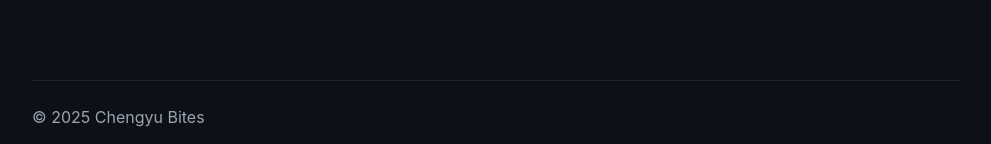
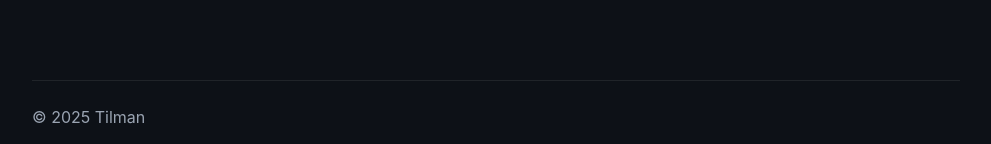
Before and after one commit to kohlenberg/chengyudaily, a Jekyll site: the page built from index.html, in a window 1280 px wide and 900 px high, scrolled down 5241 px. Shown: the part 753-897 px from the top of the window, without its empty margins (144-1135 px from the left). Built offline with Jekyll 4.4.1, drawn with Linux system fonts in a browser that asks for light colours; some of the changed lines change nothing that is shown.

Commit message:
Update _config.yml

```diff
--- a/_config.yml
+++ b/_config.yml
@@ -4,6 +4,12 @@ url: "https://kohlenberg.github.io"
 baseurl: "/chengyudaily"
 cover_image: "/assets/img/podcast-logo.png"
 logo: "/assets/img/podcast-logo.png"
+author: "Tilman"
+email: "tkohlenberg@gmail.com"
+owner_name: "Tilman"
+owner_email: "tkohlenberg@gmail.com"
+
+
 
 
 # Build settings (GitHub Pages-compatible)
```
